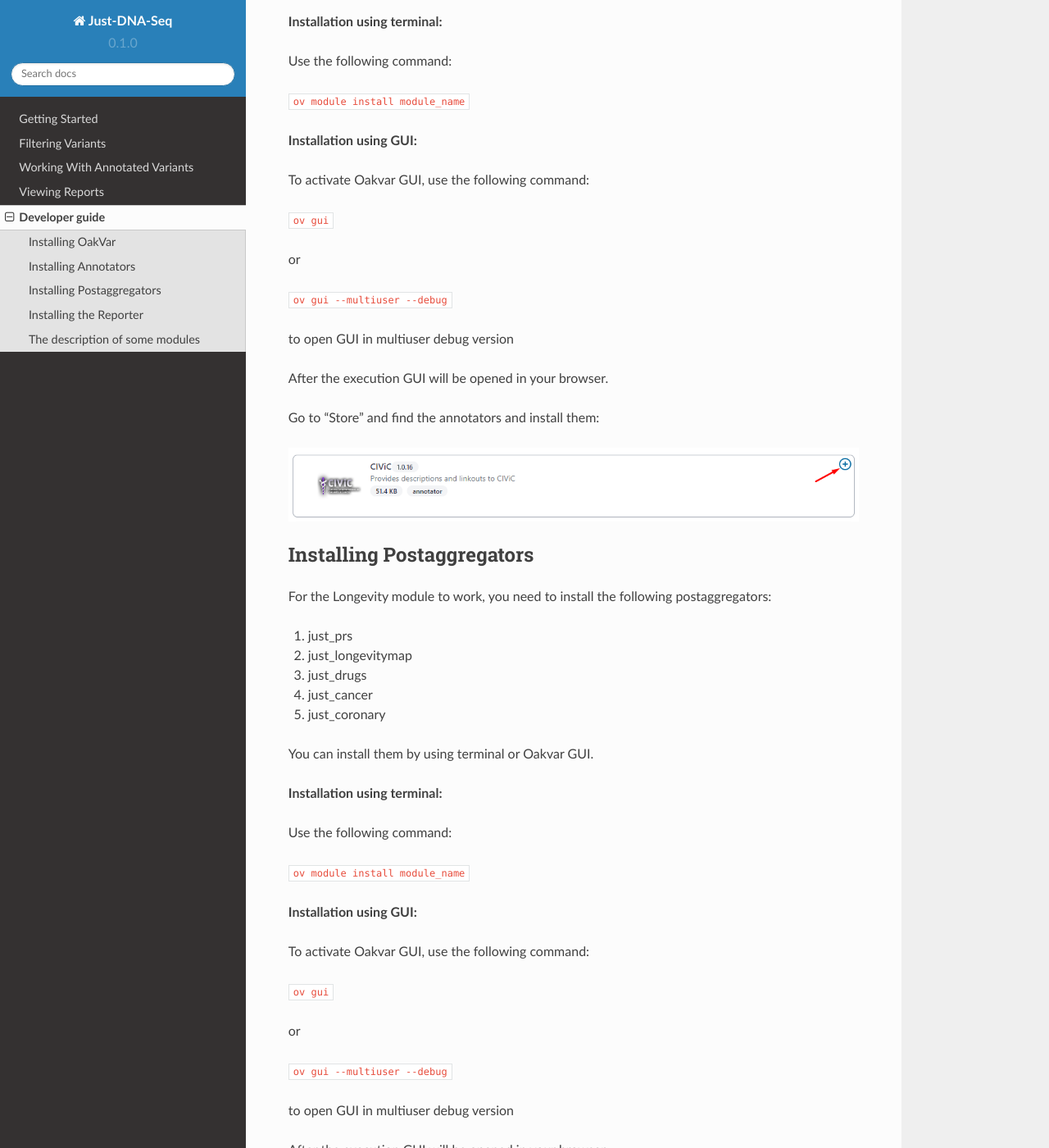
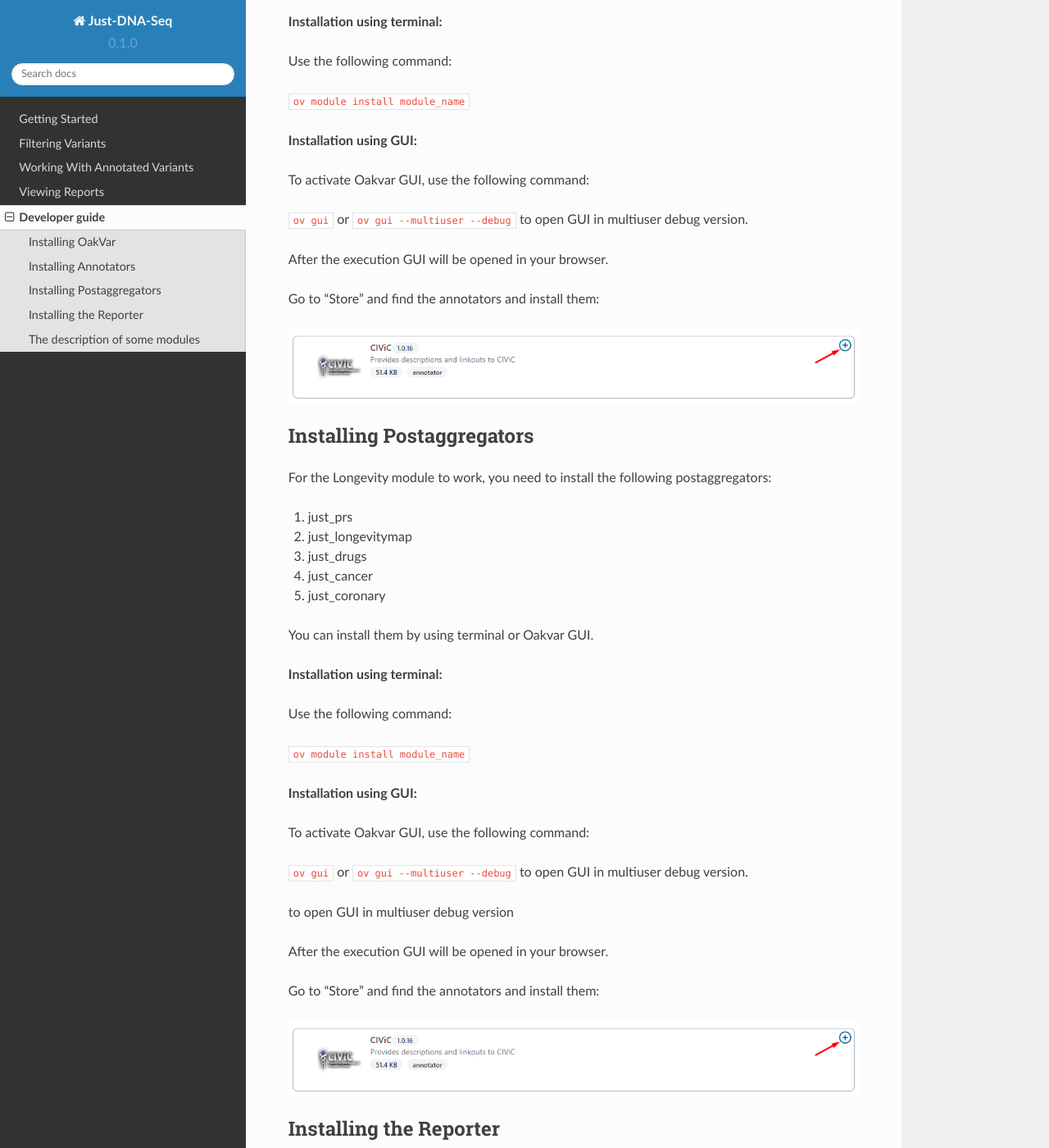
Before and after one commit to dna-seq/just-dna-seq, a Sphinx documentation site: the page built from docs/source/for_developers.rst, in a window 1280 px wide and 1400 px high, scrolled down 1008 px. Shown: the whole window at 82% size. Built offline with Sphinx 7.4.7 and the Read the Docs theme 2.0.0, drawn with Linux system fonts in a browser that asks for light colours; some of the changed text lies outside the part shown.

Commit message:
Update for_developers.rst

```diff
--- a/docs/source/for_developers.rst
+++ b/docs/source/for_developers.rst
@@ -53,13 +53,7 @@ Use the following command:
 
 To activate Oakvar GUI, use the following command:
 
-``ov gui``
-
-or
-
-``ov gui --multiuser --debug``
-
-to open GUI in multiuser debug version
+``ov gui``  or ``ov gui --multiuser --debug`` to open GUI in multiuser debug version.
 
 After the execution GUI will be opened in your browser.
 
@@ -100,11 +94,7 @@ Use the following command:
 
 To activate Oakvar GUI, use the following command:
 
-``ov gui``
-
-or
-
-``ov gui --multiuser --debug``
+``ov gui``  or ``ov gui --multiuser --debug`` to open GUI in multiuser debug version.
 
 to open GUI in multiuser debug version
 
@@ -130,11 +120,7 @@ Use the following command in terminal:
 
 To activate Oakvar GUI, use the following command:
 
-``ov gui``
-
-or
-
-``ov gui --multiuser --debug``
+``ov gui``  or ``ov gui --multiuser --debug`` to open GUI in multiuser debug version.
 
 to open GUI in multiuser debug version
 
```
